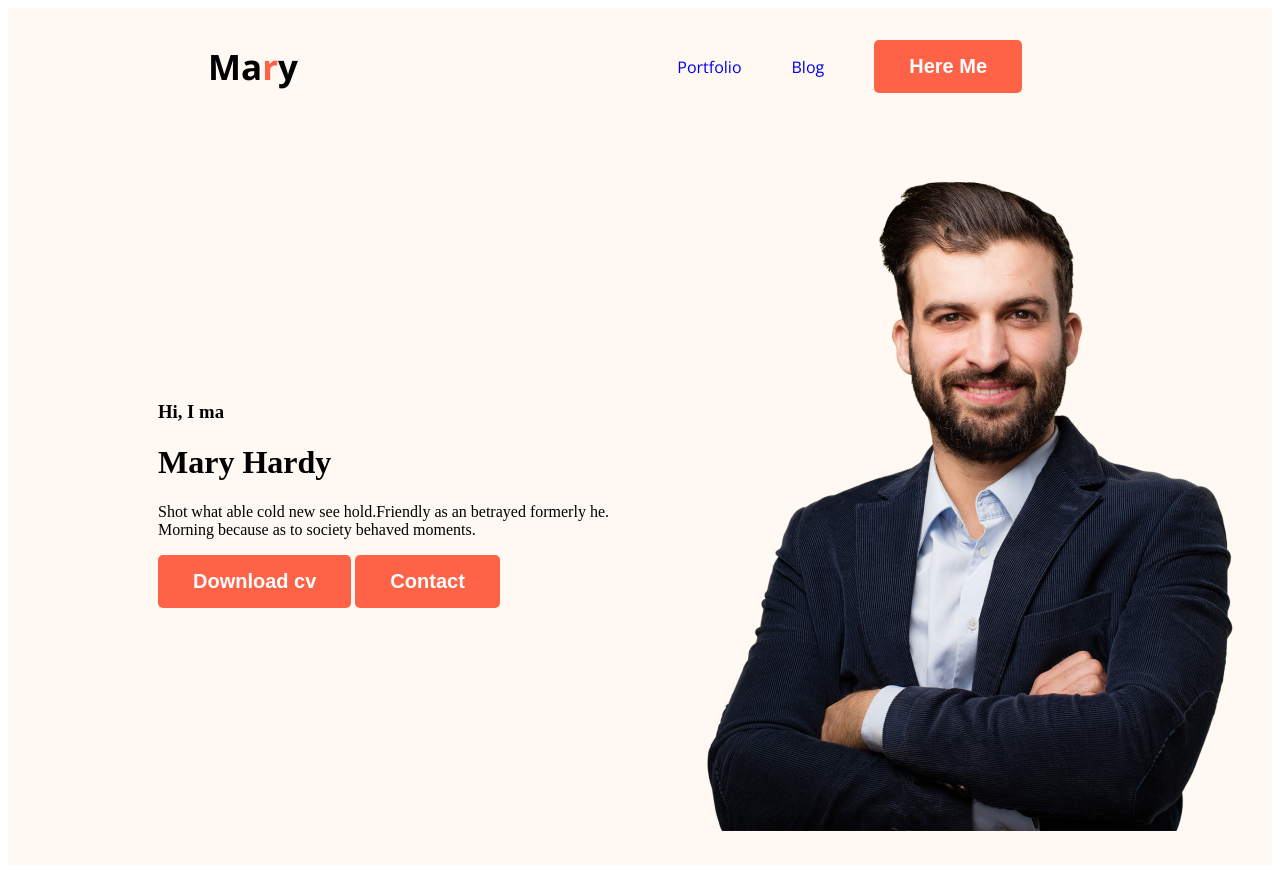
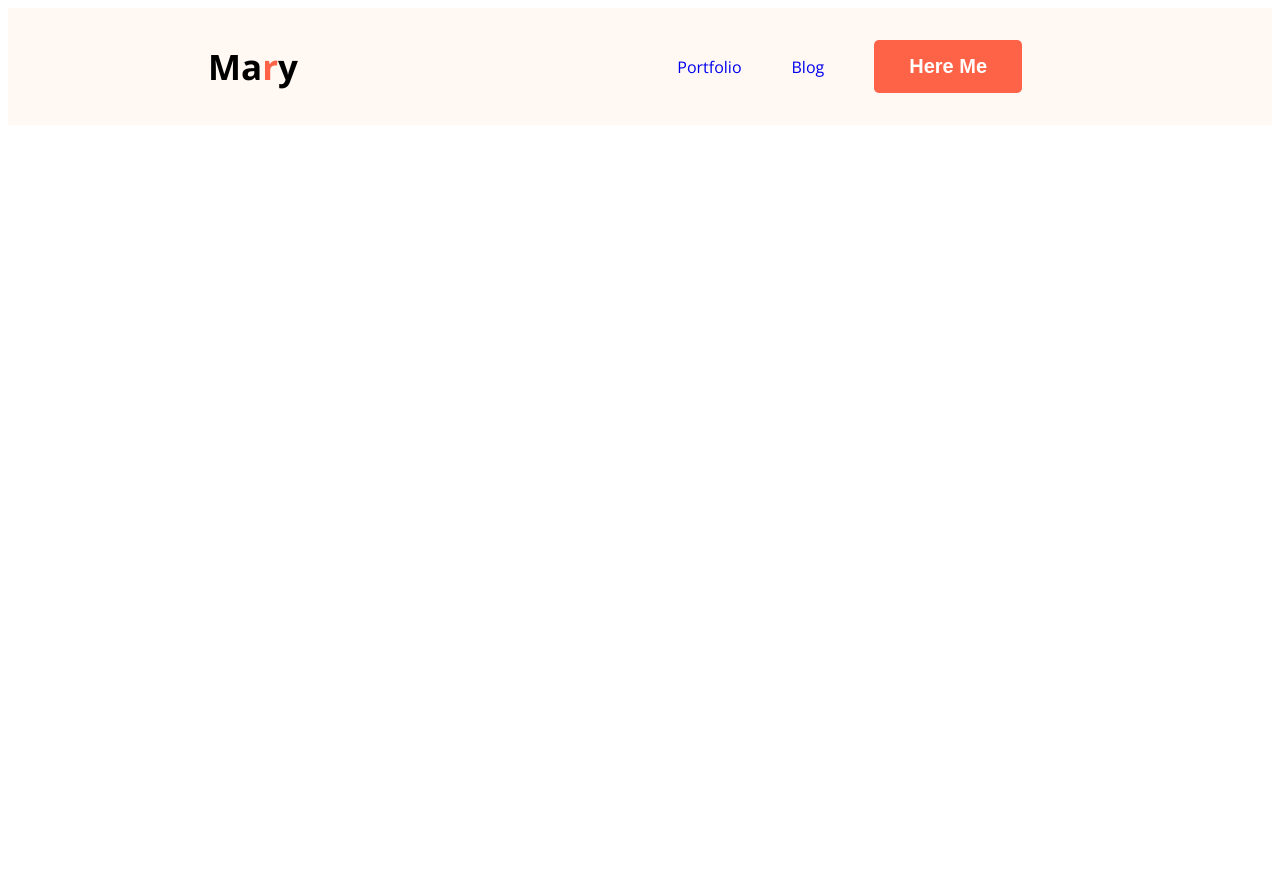
Before and after one commit to minhazuddin25/wd-portfolio, a plain HTML site: page index.html in a window 1280 px wide. After the commit the page ends 800 px from the top, so only its background shows below. Drawn offline with nearby package versions, Linux system fonts and the light colour scheme.

Commit message:
programming hero

```diff
--- a/index.html
+++ b/index.html
@@ -16,21 +16,9 @@
                 <li><button class="btn-primary">Here Me</button></li>
             </ul>
         </nav>
-    <div class="banner">
-        <div>
-            <h3 class="banner-gretting">Hi, I ma</h3>
-            <h1 class="banner-title">Mary Hardy</h1>
-            <p>Shot what able cold new see hold.Friendly as an betrayed formerly he. Morning because as to society behaved moments.</p>
 
-            <button class="btn-primary">Download cv</button>
-            <button class="btn-primary">Contact</button>
-        </div>
-        <div>
-            <img src="images/hardy.png" alt="">
-        </div>
-    </div>
+
     </header>
-    <main></main>
-    <footer></footer>
+
 </body>
 </html>
--- a/style.css
+++ b/style.css
@@ -44,14 +44,6 @@ nav a{
 /* header style section */
 .header{
     background-color: #FFF8F3;
+    background-repeat: no-repeat;
+    background-position: bottom right;
 }
-
-.banner{
-    display: flex;
-  align-items: center;
-    padding: 30px 30px 30px 150px;
-}
-
-.banner .profile-pic{
-    width: 500px;
-}
```
